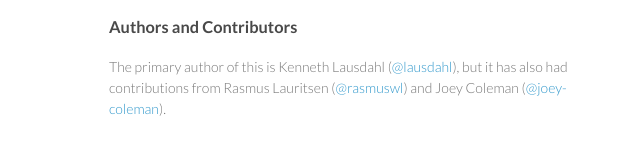
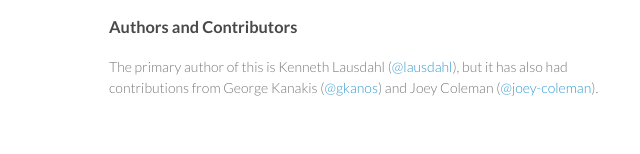
Before and after one commit to overturetool/example-packager, a plain HTML site: page index.html in a window 1280 px wide. Shown: the part 664-818 px from the top of the page, 461-1101 px from the left. Drawn offline with Linux system fonts and the light colour scheme.

Commit message:
Update index.html

```diff
--- a/index.html
+++ b/index.html
@@ -65,7 +65,7 @@
 <h3>
 <a name="authors-and-contributors" class="anchor" href="#authors-and-contributors"><span class="octicon octicon-link"></span></a>Authors and Contributors</h3>
 
-<p>The primary author of this is Kenneth Lausdahl (<a href="https://github.com/lausdahl" class="user-mention">@lausdahl</a>), but it has also had contributions from Rasmus Lauritsen (<a href="https://github.com/rasmuswl" class="user-mention">@rasmuswl</a>) and Joey Coleman (<a href="https://github.com/joey-coleman" class="user-mention">@joey-coleman</a>).</p>
+<p>The primary author of this is Kenneth Lausdahl (<a href="https://github.com/lausdahl" class="user-mention">@lausdahl</a>), but it has also had contributions from George Kanakis (<a href="https://github.com/gkanos" class="user-mention">@gkanos</a>) and Joey Coleman (<a href="https://github.com/joey-coleman" class="user-mention">@joey-coleman</a>).</p>
       </section>
       <footer>
         <p>This project is maintained by <a href="https://github.com/overturetool">overturetool</a></p>
```
